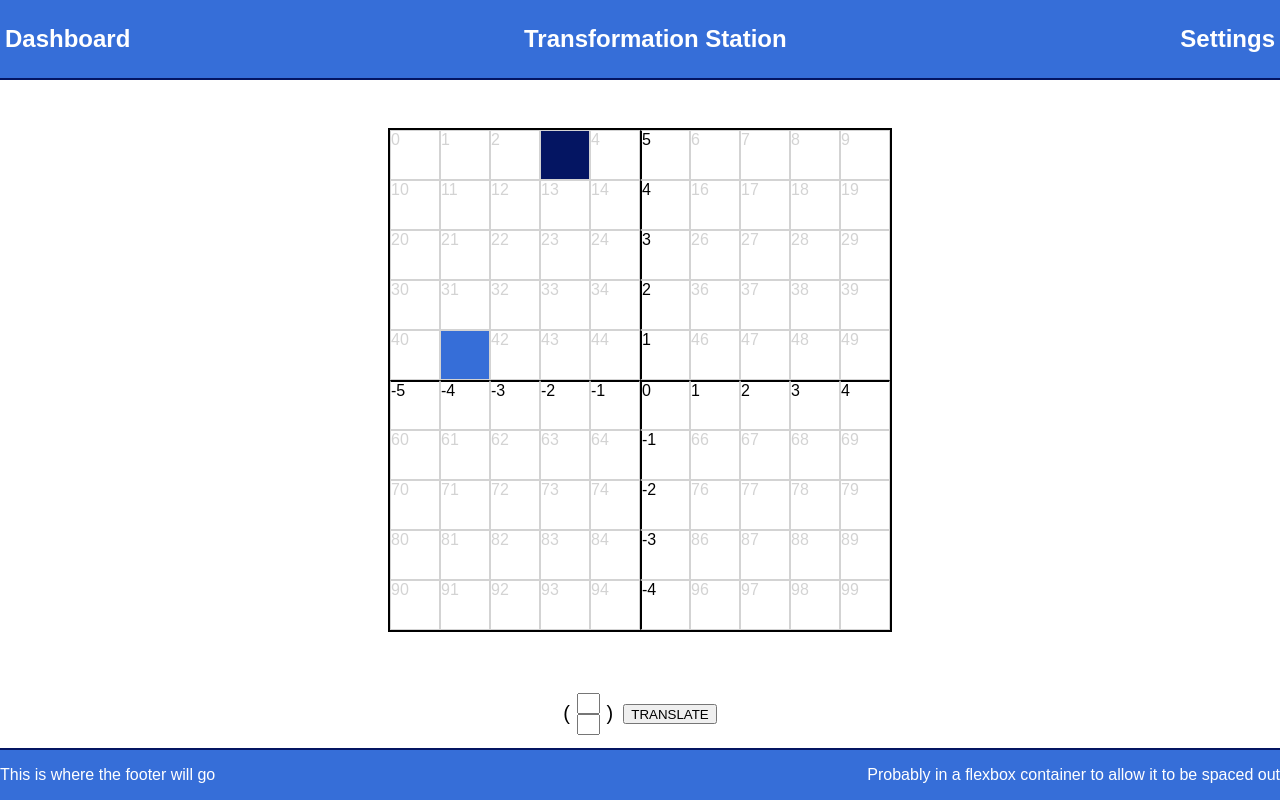
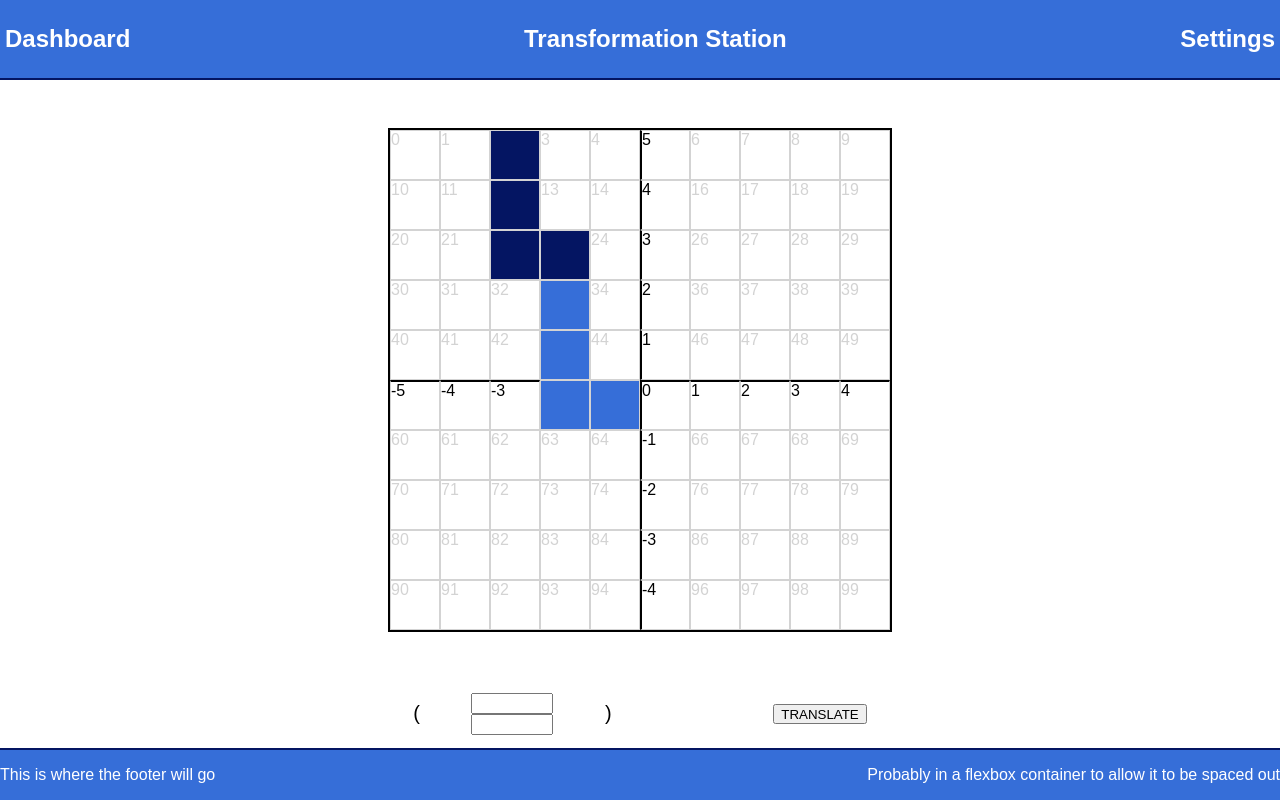
Before and after one commit to Brums16/Transformation-Station, a React (Create React App) app: page / in a window 1280 px wide. Built offline with nearby package versions, Linux system fonts and the light colour scheme.

Commit message:
translation updates

```diff
--- a/src/Main.js
+++ b/src/Main.js
@@ -14,11 +14,11 @@ import correcttriangle from './green-triangle-3.png'
 const Main = () => {
 
 
-const startingLocation = (Math.floor(Math.random()*100))
-const targetLocation = (Math.floor(Math.random()*100))
+const startingLocation = (Math.floor(Math.random()*80))
+const targetLocation = (Math.floor(Math.random()*80))
 
-const [shapeState, setShapeState] = useState(startingLocation)
-const [targetShapeState, setTargetShapeState] = useState(targetLocation)
+const [shapeState, setShapeState] = useState([startingLocation, startingLocation+10, startingLocation+20, startingLocation+21])
+const [targetShapeState, setTargetShapeState] = useState([targetLocation, targetLocation+10, targetLocation+20,targetLocation+21])
 const [correctShapeState, setCorrectShapeState] = useState()
 const [userXAnswer, setUserXAnswer] = useState()
 const [userYAnswer, setUserYAnswer] = useState()
@@ -29,20 +29,13 @@ const [userYAnswer, setUserYAnswer] = useState()
 const gridSquares = () => {
     let gridArray = []
     for(let i = 0; i < 100; i++){
-        if (i === correctShapeState){
+        if (shapeState.includes(i)){
             gridArray.push(<div key={i} id ="shape" className="grid-item"
             style={{
-                backgroundColor: "green"
-            }}>
-                </div>)
-        }
-        else if (i === shapeState){
-            gridArray.push(<div key={i} id ="shape" className="grid-item"
-            style={{
-                backgroundColor: "#366ed8"
+                backgroundColor: correctShapeState ?  "green" : "#366ed8"
             }}></div>)
         }
-        else if (i === targetShapeState){
+        else if (targetShapeState.includes(i)){
             gridArray.push(<div key={i} id ="shape" className="grid-item"
             style={{
                 backgroundColor: "#041562"
@@ -66,11 +59,9 @@ const gridSquares = () => {
 }
 
 const move = () => {
-    console.log(userXAnswer)
-    console.log(userYAnswer)
-    console.log(shapeState)
-    setShapeState(shapeState + userXAnswer + (userYAnswer*(-10)))
-    console.log(shapeState)
+
+    setShapeState(shapeState.map((x) => x + userXAnswer + (userYAnswer*(-10))))
+
 }
 
 const handleXChange = event => {
@@ -82,10 +73,24 @@ const handleYChange = event => {
 }
 
 useEffect(() => {
-    if(shapeState===targetShapeState){
-    setCorrectShapeState(shapeState)
+    console.log(shapeState)
+    console.log(targetShapeState)
+    console.log(correctShapeState)
+    if(arraysEqual(shapeState,targetShapeState)){
+    setCorrectShapeState(true)
     }
 }, [shapeState])
+
+
+function arraysEqual(a, b) {
+    if (a === b) return true;
+    if (a == null || b == null) return false;
+    if (a.length !== b.length) return false;
+    for (var i = 0; i < a.length; ++i) {
+      if (a[i] !== b[i]) return false;
+    }
+    return true;
+  }
 
 
 const vectorTranslation = () => {
--- a/src/Style.css
+++ b/src/Style.css
@@ -245,6 +245,6 @@ input {
 .bracket-div {
   display: flex;
   flex-direction: row;
-  width: 50px;
+  width: 350px;
   font-size: 20px;
 }
```
